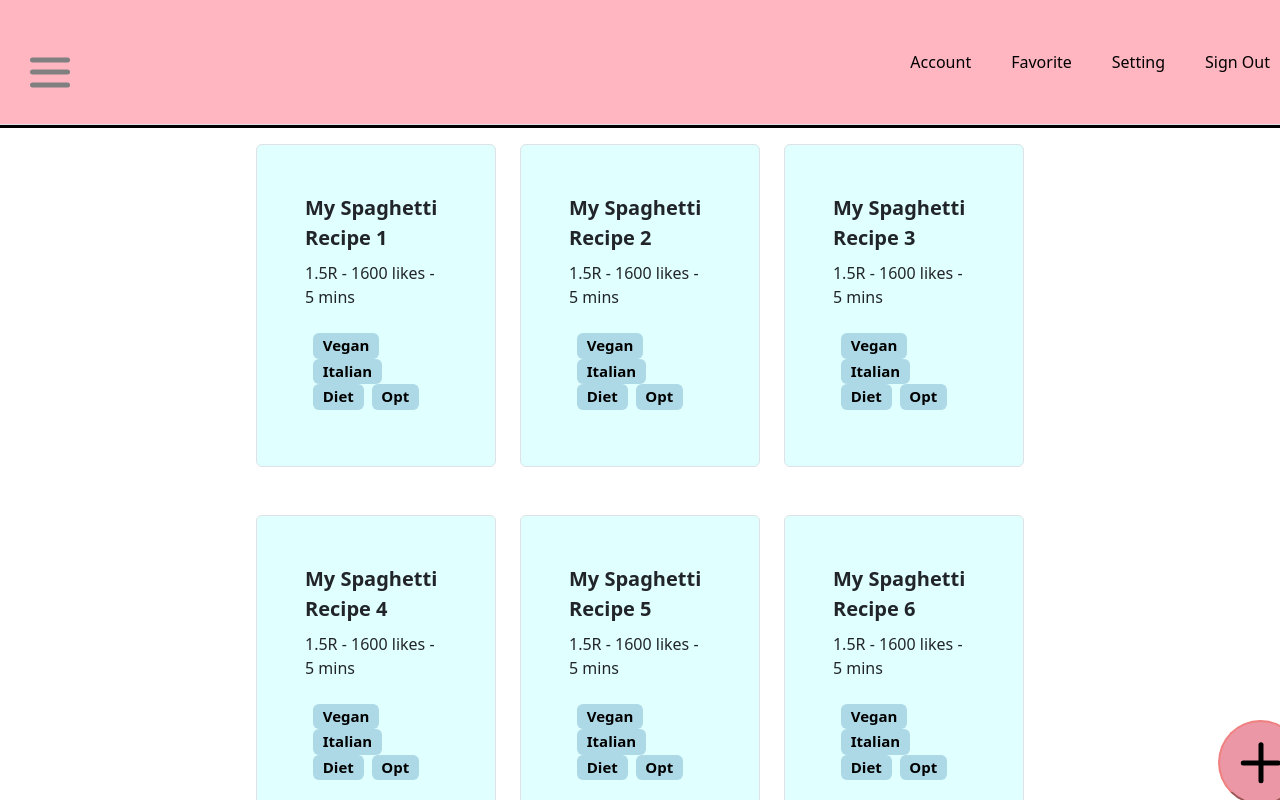
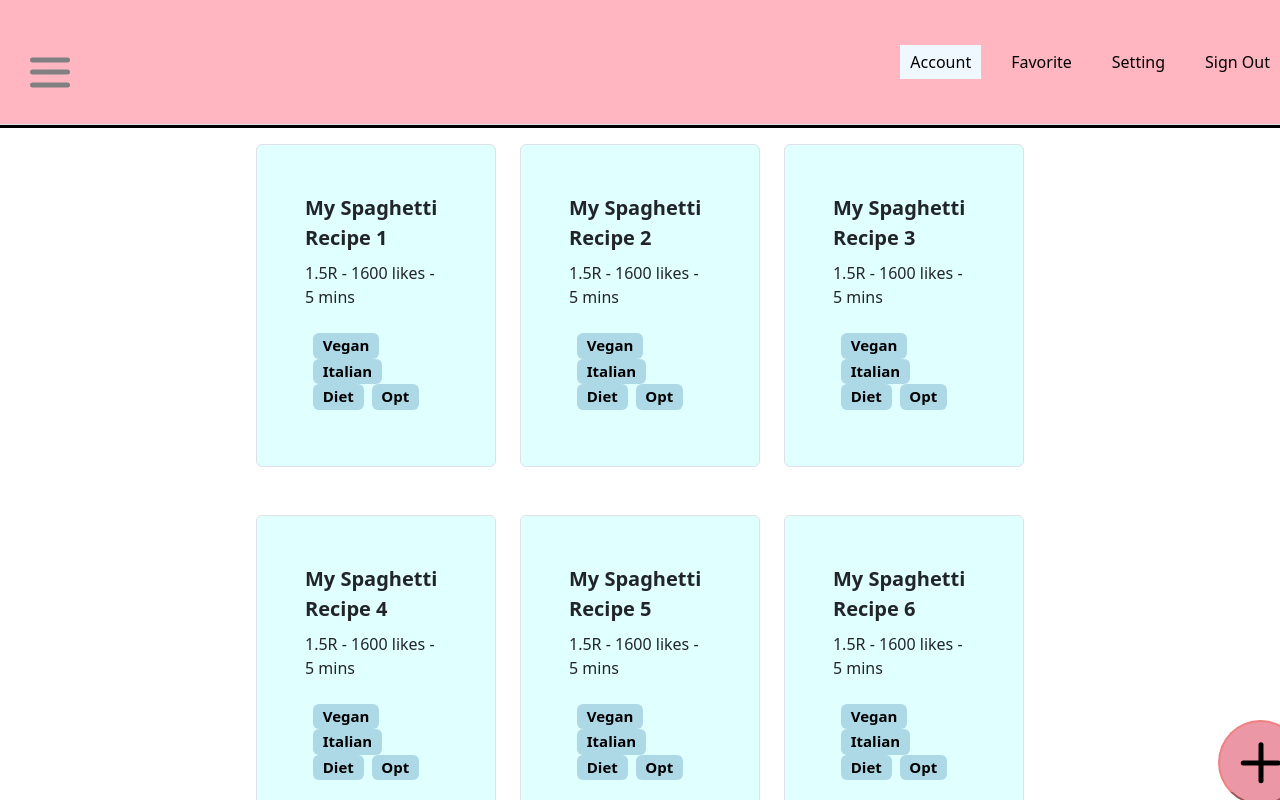
Before and after one commit to nguyenjh/CSE-110-Group-11, a React (Create React App) app in the folder my-app/: page / in a window 1280 px wide. In both pictures the pointer is over the item "Account". Shown: the top 800 px of the page. Built offline with nearby package versions, Linux system fonts and the light colour scheme.

Commit message:
done hover

```diff
--- a/my-app/src/components/navbar/NavBar.css
+++ b/my-app/src/components/navbar/NavBar.css
@@ -17,6 +17,10 @@ a{
 
 .topbar-item {
   margin-left: auto;
+}
+
+.topbar-item ul li:hover {
+  background-color: aliceblue;
 }
 
 .topbar-item ul {
```
